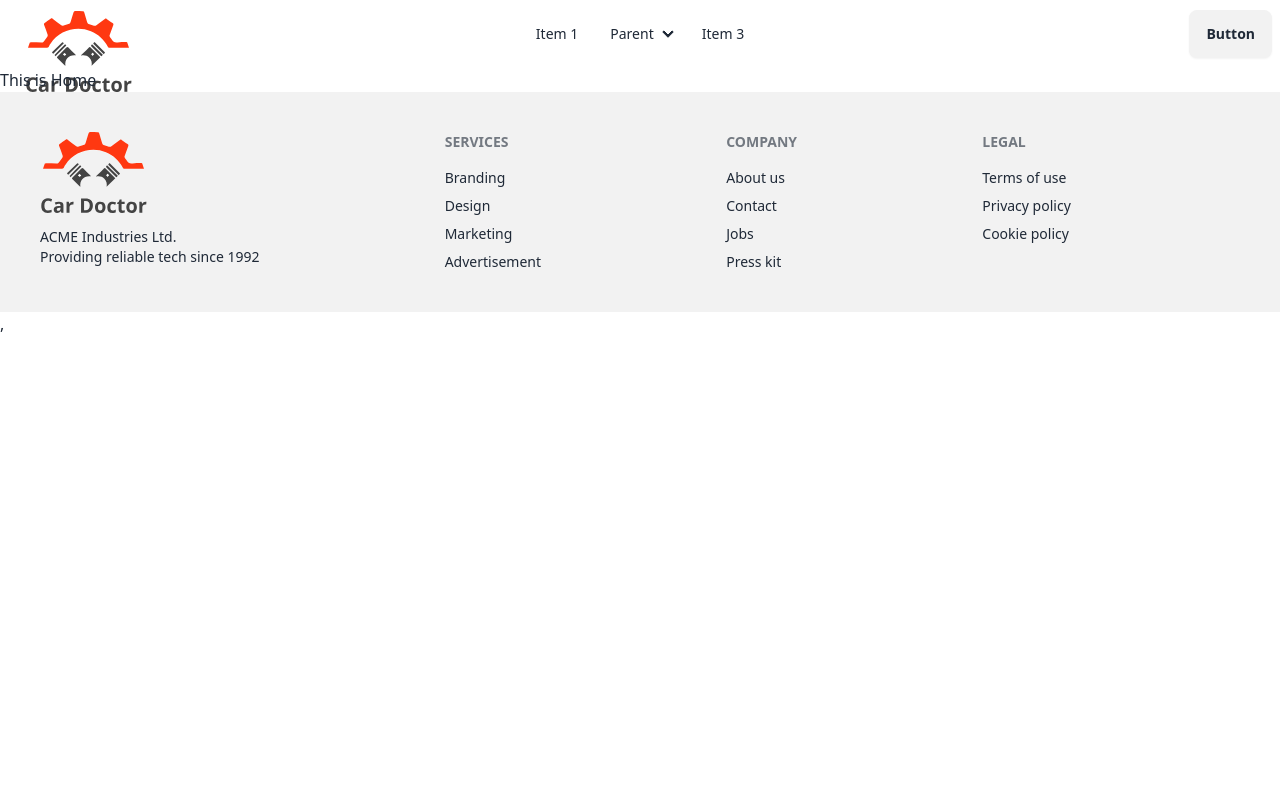
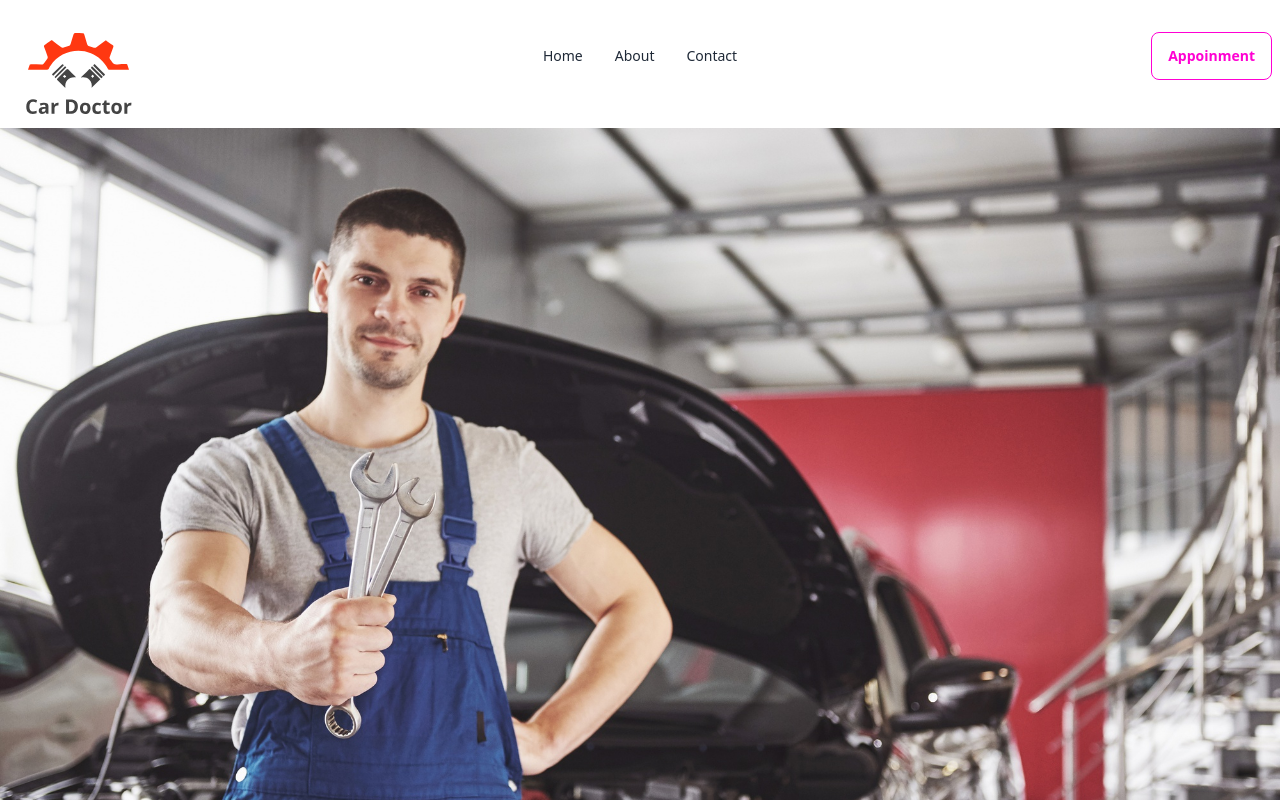
Before and after one commit to robiulislam8726/car-doctor-client, a React (Vite) app: page / in a window 1280 px wide. Shown: the top 800 px of the page. Built offline with nearby package versions, Linux system fonts and the light colour scheme.

Commit message:
added banner section

```diff
--- /dev/null
+++ b/src/pages/Home/Banner/Banner.jsx
@@ -0,0 +1,50 @@
+import img1 from '../../../assets/images/banner/1.jpg';
+import img2 from '../../../assets/images/banner/2.jpg';
+import img3 from '../../../assets/images/banner/3.jpg';
+import img4 from '../../../assets/images/banner/4.jpg';
+import img5 from '../../../assets/images/banner/5.jpg';
+import img6 from '../../../assets/images/banner/6.jpg';
+const Banner = () => {
+    return (
+        <div className="w-full carousel">
+            <div id="slide1" className="relative w-full carousel-item">
+                <img
+                    src={img1}
+                    className="w-full" />
+                <div className="right-5 bottom-0 left-5 absolute flex justify-end transform -translate-y-1/2">
+                    <a href="#slide4" className="mr-5 btn btn-circle">❮</a>
+                    <a href="#slide2" className="btn btn-circle">❯</a>
+                </div>
+            </div>
+            <div id="slide2" className="relative w-full carousel-item">
+                <img
+                    src={img2}
+                    className="w-full" />
+                <div className="right-5 bottom-0 left-5 absolute flex justify-end transform -translate-y-1/2">
+                    <a href="#slide1" className="mr-5 btn btn-circle">❮</a>
+                    <a href="#slide3" className="btn btn-circle">❯</a>
+                </div>
+            </div>
+            <div id="slide3" className="relative w-full carousel-item">
+                <img
+                    src={img3}
+                    className="w-full" />
+                <div className="right-5 bottom-0 left-5 absolute flex justify-end transform -translate-y-1/2">
+                    <a href="#slide3" className="mr-5 btn btn-circle">❮</a>
+                    <a href="#slide4" className="btn btn-circle">❯</a>
+                </div>
+            </div>
+            <div id="slide4" className="relative w-full carousel-item">
+                <img
+                    src={img4}
+                    className="w-full" />
+                <div className="right-5 bottom-0 left-5 absolute flex justify-end transform -translate-y-1/2">
+                    <a href="#slide4" className="mr-5 btn btn-circle">❮</a>
+                    <a href="#slide1" className="btn btn-circle">❯</a>
+                </div>
+            </div>
+        </div>
+    );
+};
+
+export default Banner;
--- a/src/pages/Home/Home/Home.jsx
+++ b/src/pages/Home/Home/Home.jsx
@@ -1,8 +1,9 @@
+import Banner from "../Banner/Banner";
 
 const Home = () => {
     return (
         <div>
-            <h2>This is Home</h2>
+            <Banner></Banner>
         </div>
     );
 };
--- a/src/pages/Shared/NavBar/NavBar.jsx
+++ b/src/pages/Shared/NavBar/NavBar.jsx
@@ -3,8 +3,14 @@ import { Link } from 'react-router-dom';
 import logo from '../../../assets/logo.svg';
 
 const NavBar = () => {
+    const navItems = <>
+    <li><Link to="/">Home</Link></li>
+    <li><Link to="/about">About</Link></li>
+    <li><Link to="/contact">Contact</Link></li>
+
+    </>
     return (
-        <div className="bg-base-100 navbar">
+        <div className="bg-base-100 mb-4 h-28 navbar">
             <div className="navbar-start">
                 <div className="dropdown">
                     <div tabIndex={0} role="button" className="lg:hidden btn btn-ghost">
@@ -24,15 +30,8 @@ const NavBar = () => {
                     <ul
                         tabIndex={0}
                         className="z-[1] bg-base-100 shadow mt-3 p-2 rounded-box w-52 dropdown-content menu menu-sm">
-                        <li><a>Item 1</a></li>
-                        <li>
-                            <a>Parent</a>
-                            <ul className="p-2">
-                                <li><a>Submenu 1</a></li>
-                                <li><a>Submenu 2</a></li>
-                            </ul>
-                        </li>
-                        <li><a>Item 3</a></li>
+                            {navItems}
+
                     </ul>
                 </div>
                 <Link to="/" className="text-xl btn btn-ghost">
@@ -41,21 +40,11 @@ const NavBar = () => {
             </div>
             <div className="lg:flex hidden navbar-center">
                 <ul className="px-1 menu menu-horizontal">
-                    <li><a>Item 1</a></li>
-                    <li>
-                        <details>
-                            <summary>Parent</summary>
-                            <ul className="p-2">
-                                <li><a>Submenu 1</a></li>
-                                <li><a>Submenu 2</a></li>
-                            </ul>
-                        </details>
-                    </li>
-                    <li><a>Item 3</a></li>
+                    {navItems}
                 </ul>
             </div>
             <div className="navbar-end">
-                <a className="btn">Button</a>
+            <button className="btn btn-outline btn-secondary">Appoinment</button>
             </div>
         </div>
     );
```
